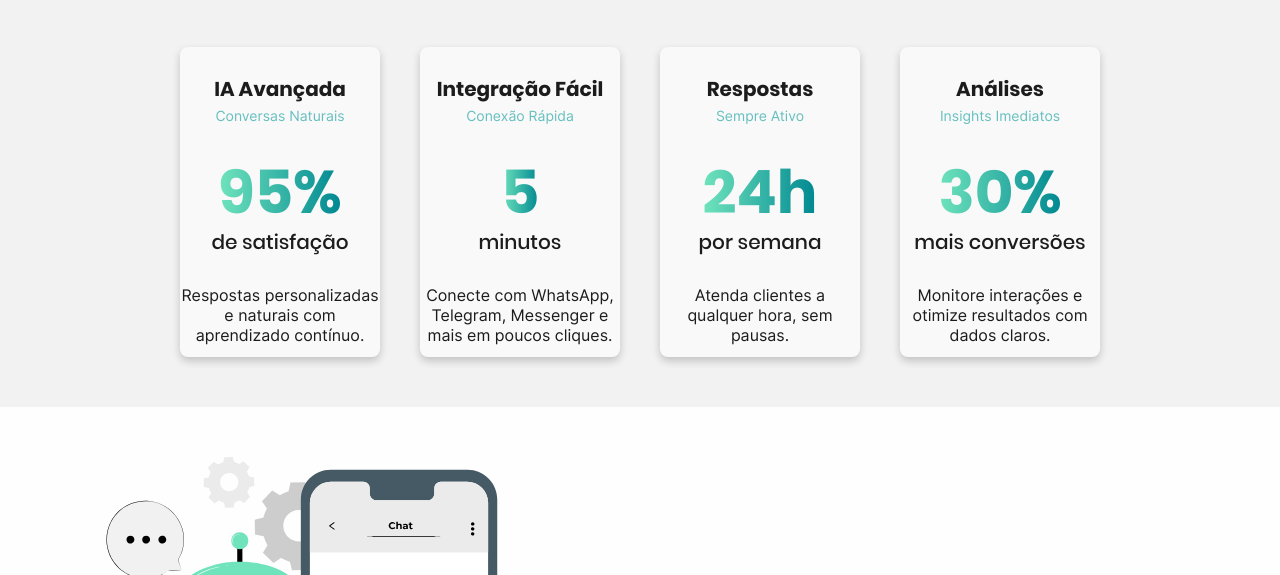
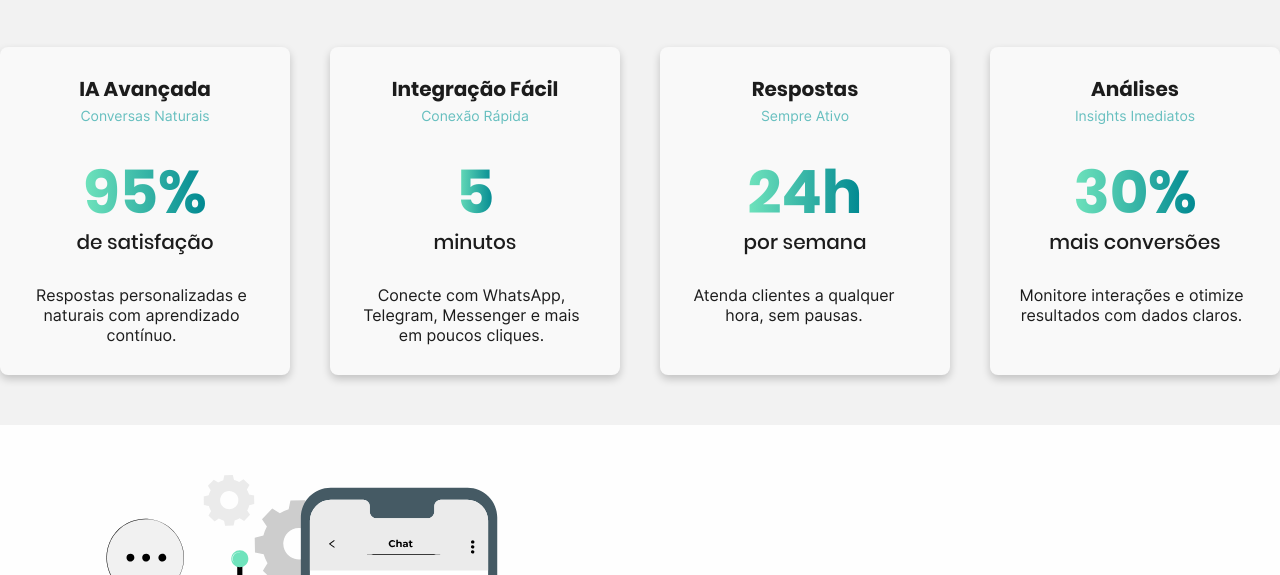
Before and after one commit to guilhermesiqueira13/ReservAI, a plain HTML site: page index.html in a window 1280 px wide. Shown: the part 706-1281 px from the top of the page. Drawn offline with Linux system fonts and the light colour scheme.

Commit message:
corrigindo tamanho do card

```diff
--- a/assets/css/card.css
+++ b/assets/css/card.css
@@ -7,11 +7,11 @@
   gap: 40px;
 }
 .section-card {
-  width: 200px;
-  height: 310px;
+  padding: 0 29px;
   background-color: var(--card-color);
   border-radius: 8px;
   box-shadow: 0 4px 8px rgba(0, 0, 0, 0.2);
+  width: 290px;
 }
 .card-title {
   font-family: "Poppins-bold";
@@ -43,8 +43,24 @@
   font-size: 1.25rem;
   margin-bottom: 30px;
 }
-.card-text {
+.card-text-1,
+.card-text-2,
+.card-text-3,
+.card-text-4 {
   font-family: "Inter-regular";
   font-size: 1rem;
   text-align: center;
 }
+.card-text-1,
+.card-text-2 {
+  width: 225px;
+  margin-bottom: 30px;
+}
+.card-text-3 {
+  width: 210px;
+  margin-bottom: 50px;
+}
+.card-text-4 {
+  width: 225px;
+  margin-bottom: 50px;
+}
--- a/index.html
+++ b/index.html
@@ -35,7 +35,7 @@
             <span class="card-highlight-number">95%</span>
             <p class="card-highlight-info">de satisfação</p>
           </div>
-          <p class="card-text">Respostas personalizadas e naturais com aprendizado contínuo.</p>
+          <p class="card-text-1">Respostas personalizadas e naturais com aprendizado contínuo.</p>
         </div>
         <div class="section-card">
           <h3 class="card-title">Integração Fácil</h3>
@@ -44,7 +44,7 @@
             <span class="card-highlight-number">5</span>
             <p class="card-highlight-info">minutos</p>
           </div>
-          <p class="card-text">Conecte com WhatsApp, Telegram, Messenger e mais em poucos cliques.</p>
+          <p class="card-text-2">Conecte com WhatsApp, Telegram, Messenger e mais em poucos cliques.</p>
         </div>
         <div class="section-card">
           <h3 class="card-title">Respostas</h3>
@@ -53,7 +53,7 @@
             <span class="card-highlight-number">24h</span>
             <p class="card-highlight-info">por semana</p>
           </div>
-          <p class="card-text">Atenda clientes a qualquer hora, sem pausas.</p>
+          <p class="card-text-3">Atenda clientes a qualquer hora, sem pausas.</p>
         </div>
         <div class="section-card">
           <h3 class="card-title">Análises</h3>
@@ -62,7 +62,7 @@
             <span class="card-highlight-number">30%</span>
             <p class="card-highlight-info">mais conversões</p>
           </div>
-          <p class="card-text">Monitore interações e otimize resultados com dados claros.</p>
+          <p class="card-text-4">Monitore interações e otimize resultados com dados claros.</p>
         </div>
       </div>
     </section>
```
